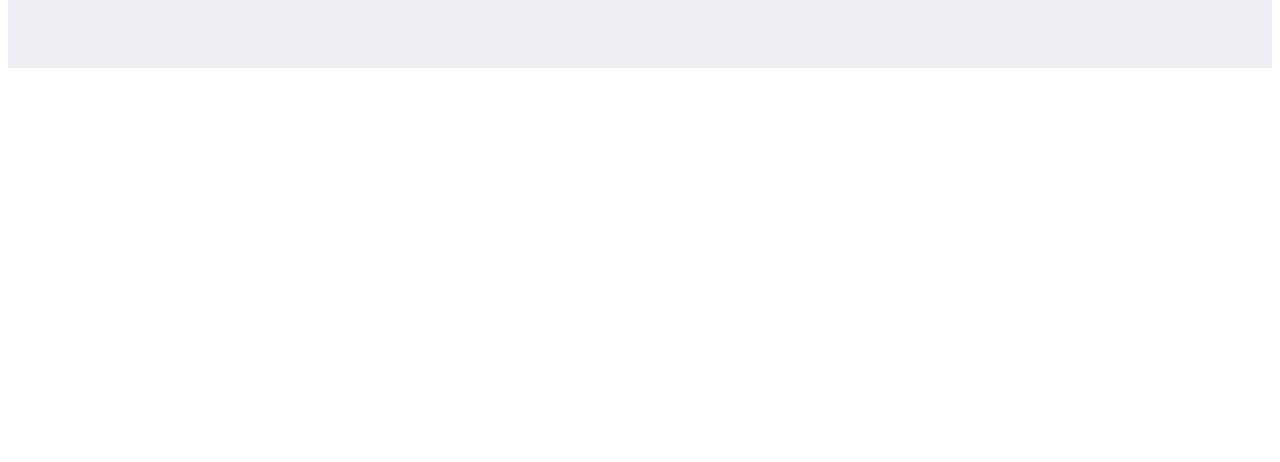
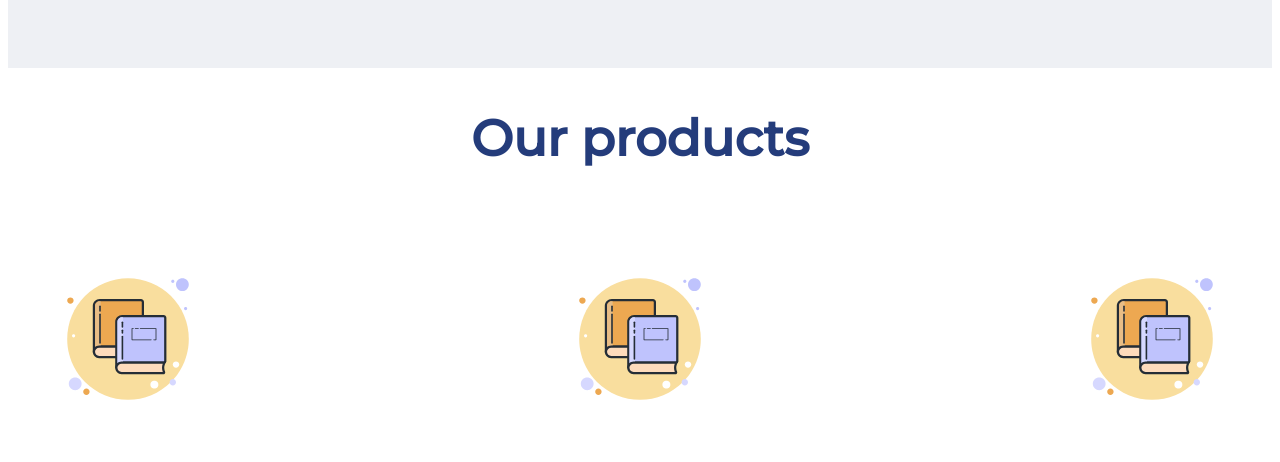
Before and after one commit to Rahulboro/PLACEMENT-ASSISTANCE-PROGRAM-INTERVIEW-BASED-ASSIGNMENT, a plain HTML site: page CSS/INEURONHOMEPAGE/index.html in a window 1280 px wide. Shown: the part 7507-7969 px from the top of the page. Before the commit the page ends 7583 px from the top, so only its background shows below. Drawn offline with Linux system fonts and the light colour scheme.

Commit message:
our products

```diff
--- a/CSS/INEURONHOMEPAGE/index.html
+++ b/CSS/INEURONHOMEPAGE/index.html
@@ -478,8 +478,28 @@
             </div>
 
             <!-- our products  -->
-
-
+            <div class="achivement">
+                <div class="hardworkHeading">
+                    <h2>Our products</h2>
+                </div>
+                <div class="achievmentCard">
+                    <div class="nocard">
+                        <div class="card-img">
+                            <img src="./images/books-icon.svg" alt="books images">
+                        </div>
+                    </div>
+                    <div class="nocard">
+                        <div class="card-img">
+                            <img src="./images/books-icon.svg" alt="books images">
+                        </div>
+                    </div>
+                    <div class="nocard">
+                        <div class="card-img">
+                            <img src="./images/books-icon.svg" alt="books images">
+                        </div>
+                    </div>
+                </div>
+            </div>
 
 
 
```
